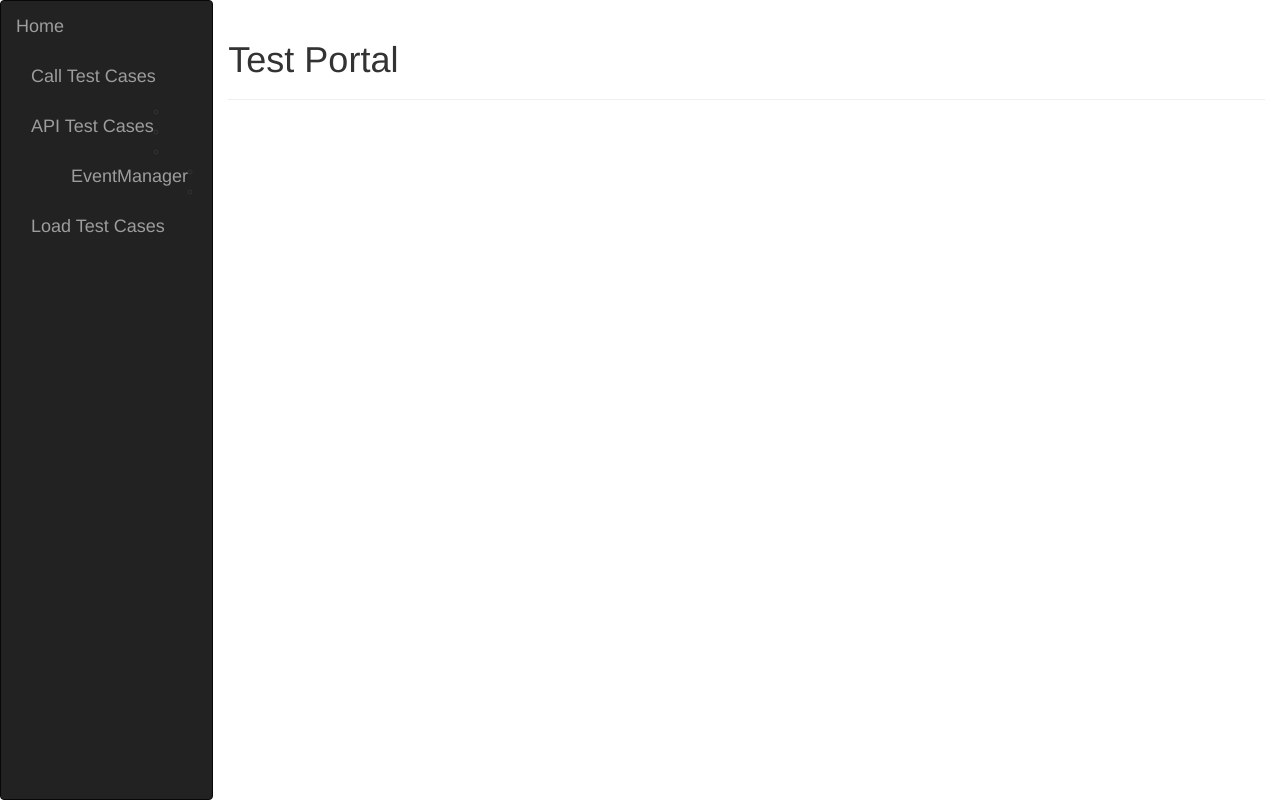
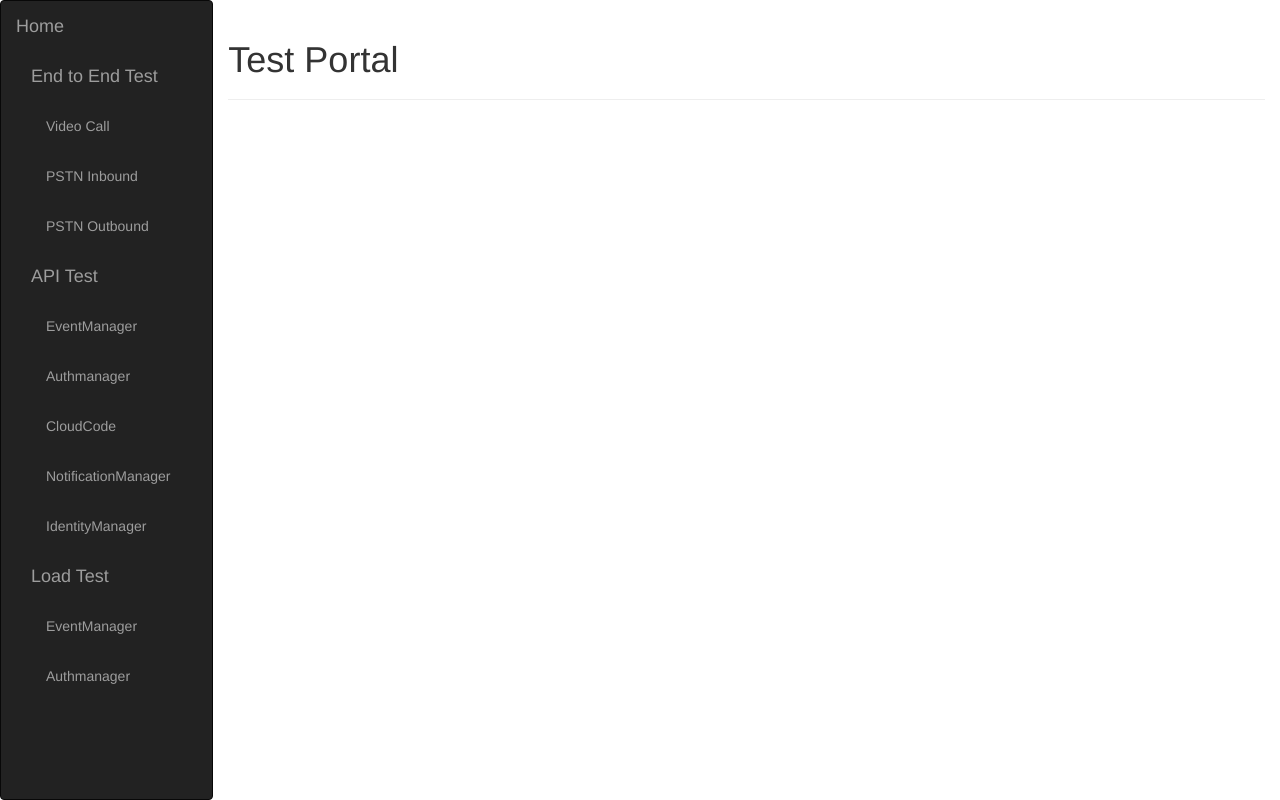
Before and after one commit to sanbc/testPortal, a React app: page / in a window 1280 px wide. Built offline with nearby package versions, Linux system fonts and the light colour scheme.

Commit message:
Addition of sub-categories

```diff
--- a/src/apiTestCases.jsx
+++ b/src/apiTestCases.jsx
@@ -79,7 +79,7 @@ class apiTestCases extends Component {
             "testSuites" : this.selectedtest,
             "roomName" : data.roomname,
             "deviceId" : data.deviceId,
-            "participants" : data.participants,
+            "participants" : [data.participants],
             "type" : data.type,
             "sessionId" : data.sessionId,
             "fromTN" : data.fromTN,
--- a/src/callTestCases.jsx
+++ b/src/callTestCases.jsx
@@ -79,7 +79,7 @@ class callTestCases extends Component {
             "testSuites" : this.selectedtest,
             "roomname" : data.roomname,
             "deviceId" : data.deviceId,
-            "participants" : data.participants,
+            "participants" : [data.participants],
             "type" : data.type,
             "sessionId" : data.sessionId,
             "fromTN" : data.fromTN,
--- a/src/index.jsx
+++ b/src/index.jsx
@@ -7,7 +7,9 @@ import apiTestCases from './apiTestCases.jsx';
 import loadTestCases from './loadTestCases.jsx';
 
 import TestCases from './callTestCases.jsx';
-
+<a href="/apiTestCases/EventManager" style="
+    color: #9d9d9d;
+">EventManager</a>
 import Home from './Home.jsx';
 import TestPage from './testPage.jsx';
 //render(<Home />, document.getElementById('container'));
@@ -24,22 +26,57 @@ class App extends React.Component {
                         <div className="collapse navbar-collapse">
                             <ul className="nav navbar-nav">
                                 <li>
-                                    <Link className="navbar-brand" to='/callTestCases'>Call Test Cases</Link>
+                                    <Link className="navbar-brand" to='/callTestCases'>End to End Test </Link>
+                                    <div className="collapse navbar-collapse">
+                                        <ul className="nav navbar-nav">
+                                            <li >
+                                                <Link className="nav-link" to='/callTestCases/VideoCall'>Video Call</Link>
+                                            </li>
+                                            <li>
+                                                <Link className="navColor" to='/callTestCases/PSTNIn'>PSTN Inbound</Link>
+                                            </li>
+                                            <li>
+                                                <Link className="navColor" to='/callTestCases/PSTNOut'>PSTN Outbound</Link>
+                                            </li>
+
+                                        </ul>
+                                    </div>
                                 </li>
                                 <li>
-                                    <Link className="navbar-brand" to='/apiTestCases'>API Test Cases</Link>
-                                    <ul >
-                                        <li>
-                                             <Link className="navbar-brand" to='/apiTestCases/EventManager'>EventManager</Link>
-                                        </li>
-                                        <li></li>
-                                        <li></li>
-                                        <li></li>
-                                        <li></li>
-                                    </ul>
+                                    <Link className="navbar-brand" to='/apiTestCases'>API Test </Link>
+                                    <div className="collapse navbar-collapse">
+                                        <ul className="nav navbar-nav">
+                                            <li >
+                                                <Link className="nav-link" to='/apiTestCases/EventManager'>EventManager</Link>
+                                            </li>
+                                            <li>
+                                                <Link className="navColor" to='/apiTestCases/Authmanager'>Authmanager</Link>
+                                            </li>
+                                            <li>
+                                                <Link className="navColor" to='/apiTestCases/CloudCode'>CloudCode</Link>
+                                            </li>
+                                            <li>
+                                                <Link className="navColor" to='/apiTestCases/NotificationManager'>NotificationManager</Link>
+                                            </li>
+                                            <li>
+                                                <Link className="navColor" to='/apiTestCases/IdentityManager'>IdentityManager</Link>
+                                            </li>
+                                        </ul>
+                                    </div>
                                 </li>
                                 <li>
-                                    <Link className="navbar-brand" to='/loadTestCases'>Load Test Cases</Link>
+                                    <Link className="navbar-brand" to='/loadTestCases'>Load Test </Link>
+                                    <div className="collapse navbar-collapse">
+                                        <ul className="nav navbar-nav">
+                                            <li >
+                                                <Link className="nav-link" to='/loadTestCases/EventManager'>EventManager</Link>
+                                            </li>
+                                            <li>
+                                                <Link className="navColor" to='/loadTestCases/Authmanager'>Authmanager</Link>
+                                            </li>
+
+                                        </ul>
+                                    </div>
                                 </li>
                             </ul>
                         </div>
```
